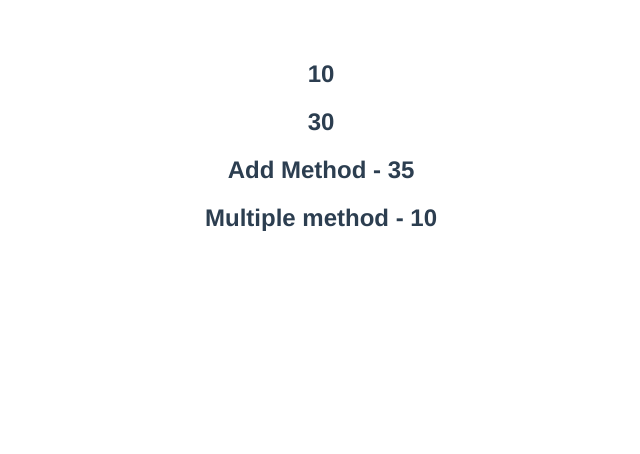
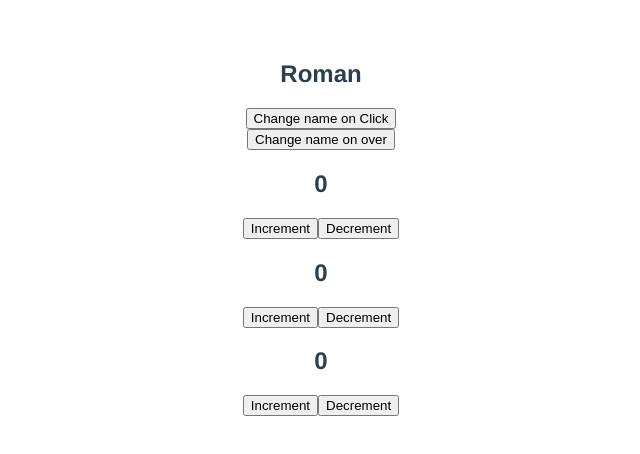
Before and after one commit to roman-ojha/vue, a Vue app in the folder Class/: page / in a window 1280 px wide. Shown: the top 454 px of the page, without its empty margins (319-959 px from the left). Built offline with nearby package versions, Linux system fonts and the light colour scheme.

Commit message:
Event Handling part 01

```diff
--- a/Class/src/App.vue
+++ b/Class/src/App.vue
@@ -3,7 +3,7 @@
 </template>
 
 <script>
-import Application from "./Topic_Wise/16_Methods/App.vue";
+import Application from "./Topic_Wise/17_Event_Handling_01/App.vue";
 
 export default {
   name: "App",
--- /dev/null
+++ b/Class/src/Topic_Wise/17_Event_Handling_01/App.vue
@@ -0,0 +1,57 @@
+<template>
+  <!-- InLine Event Handlers ===================================-->
+  <h2>{{ name }}</h2>
+  <div>
+    <!-- By clicking Button we want to change the name -->
+    <button v-on:click="name = 'Razz'">Change name on Click</button>
+    <br />
+    <button v-on:mouseover="name = 'Batman'">Change name on over</button>
+  </div>
+
+  <!-- Increment and Decrement Counter -->
+  <h2>{{ count }}</h2>
+  <div>
+    <button v-on:click="count++">Increment</button>
+    <button v-on:click="count--">Decrement</button>
+  </div>
+
+  <!-- Using Method for complex logic =============================== -->
+  <h2>{{ num }}</h2>
+  <div>
+    <button v-on:click="inc">Increment</button>
+    <button v-on:click="dec">Decrement</button>
+  </div>
+
+  <h2>{{ num }}</h2>
+  <div>
+    <button v-on:click="increment(5)">Increment</button>
+    <button v-on:click="decrement(5)">Decrement</button>
+  </div>
+</template>
+<script>
+export default {
+  data() {
+    return {
+      name: "Roman",
+      count: 0,
+      num: 0,
+    };
+  },
+  methods: {
+    inc() {
+      this.num++;
+    },
+    dec() {
+      this.num--;
+    },
+    increment(payload) {
+      this.num += payload;
+    },
+    decrement(payload) {
+      this.num -= payload;
+    },
+  },
+};
+</script>
+
+<style></style>
```
